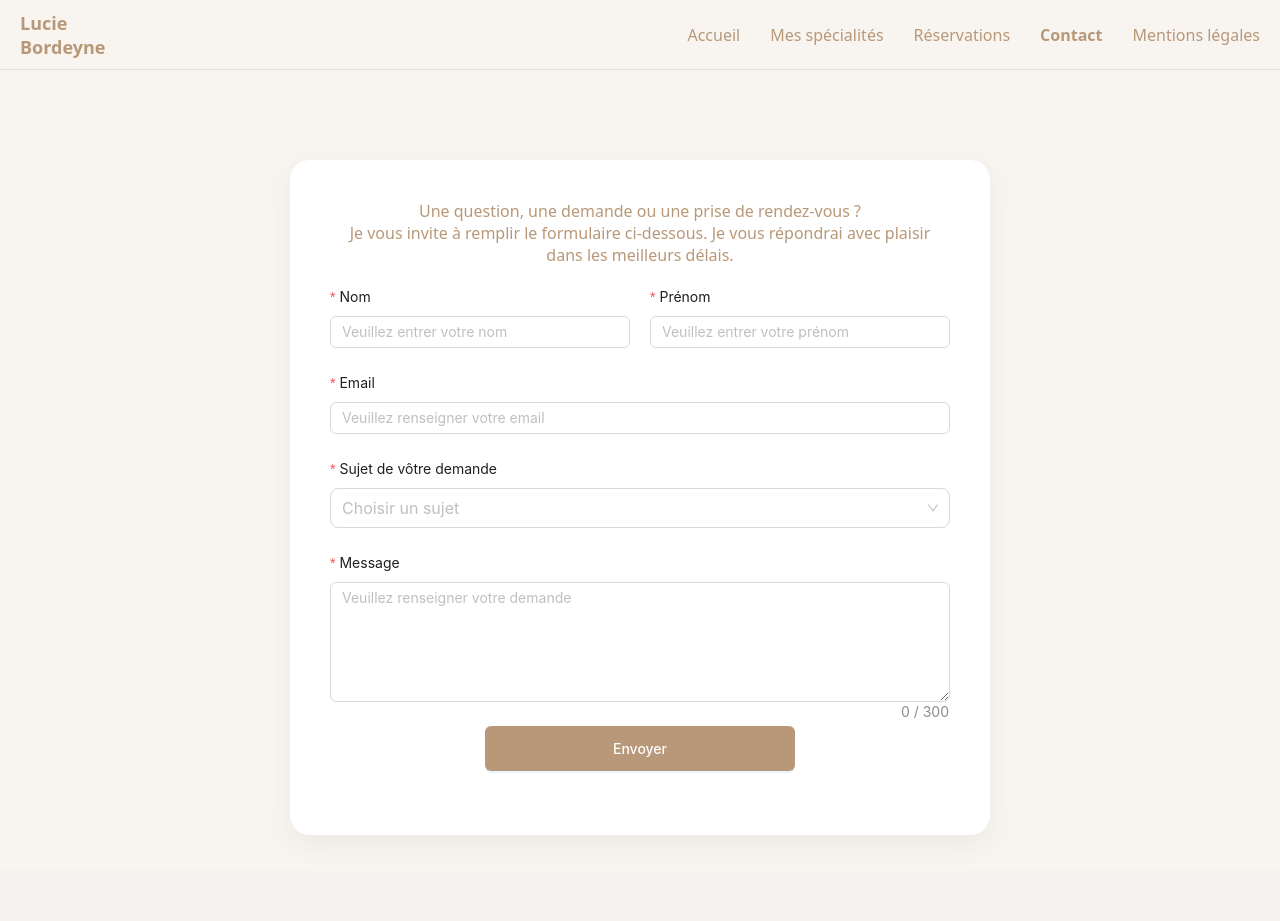
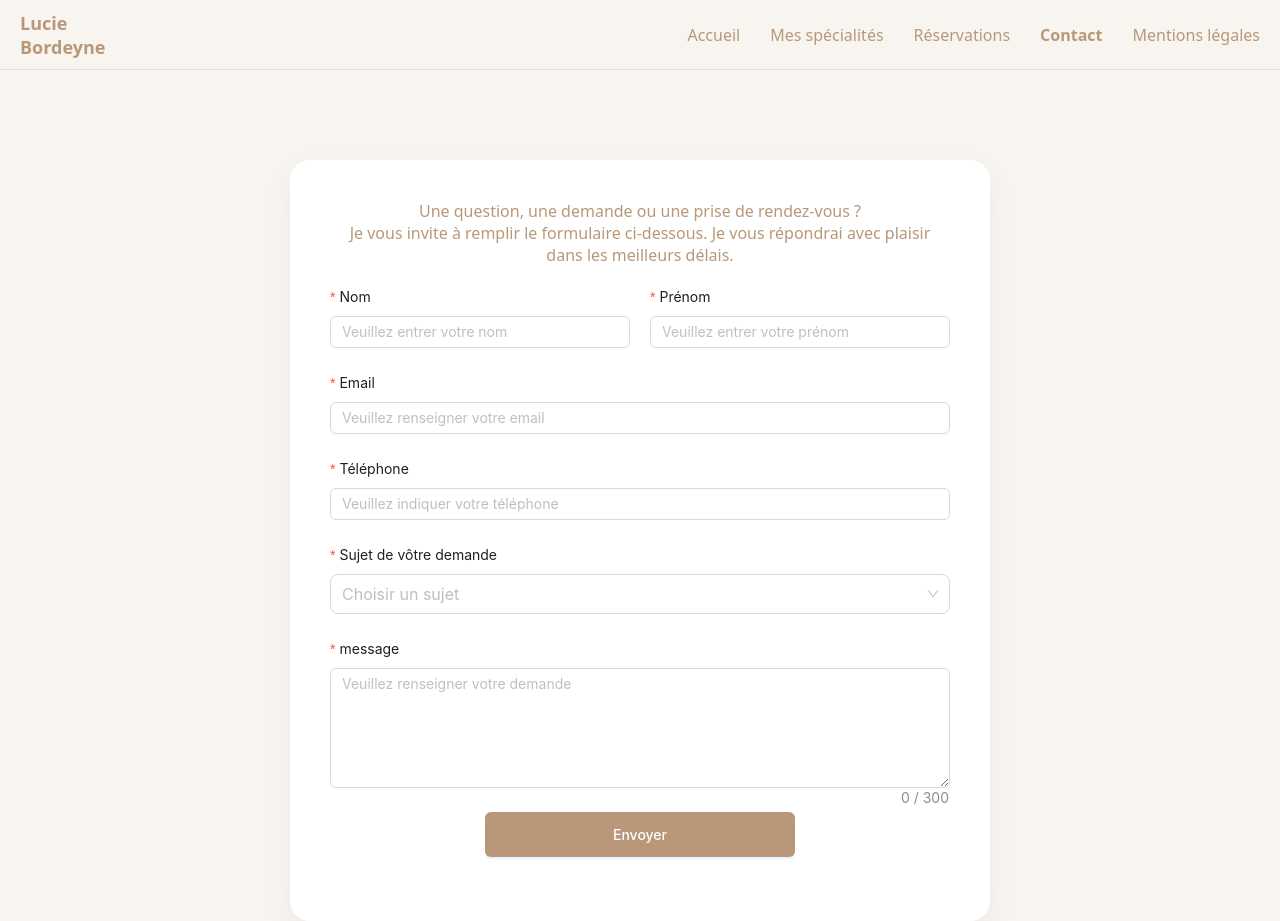
Before and after one commit to ArnaudLahaual/lucie_sophro, a React (Vite) app in the folder frontend/: page /contact in a window 1280 px wide. Before the commit the page ends 870 px from the top, so only its background shows below. Built offline with nearby package versions, Linux system fonts and the light colour scheme.

Commit message:
requête du back récupérée par le front success

```diff
--- a/frontend/package.json
+++ b/frontend/package.json
@@ -12,6 +12,7 @@
   "dependencies": {
     "@reduxjs/toolkit": "^2.11.2",
     "antd": "^5.29.3",
+    "notistack": "^3.0.2",
     "react": "^18.2.0",
     "react-dom": "^18.2.0",
     "react-redux": "^9.2.0",
--- /dev/null
+++ b/frontend/src/api/axiosconfig.ts
@@ -0,0 +1,34 @@
+import axios from "axios";
+
+const axiosInstance = axios.create({
+  baseURL: "http://127.0.0.1:8000/api",
+  headers: {
+    "Content-Type": "application/json",
+    Accept: "application/json",
+  },
+  timeout: 5000,
+});
+
+//ça part dans toutes les requpetes envoyées
+axiosInstance.interceptors.request.use(
+  (config) => {
+    const token = localStorage.getItem("token");
+
+    if (token) {
+      config.headers.Authorization = `Bearer ${token}`;
+    }
+    return config;
+  },
+  (error) => Promise.reject(error),
+);
+
+//intercepte toutes les erreurs
+axiosInstance.interceptors.response.use(
+  (response) => response,
+  (error) => {
+    console.error("API Error:", error.response || error.message);
+    return Promise.reject(error);
+  },
+);
+
+export default axiosInstance;
--- a/frontend/src/pages/Contact/Contact.tsx
+++ b/frontend/src/pages/Contact/Contact.tsx
@@ -1,12 +1,26 @@
 import { Form, Input, Select, Button } from "antd";
 import "./Contact.css";
+import axiosInstance from "../../api/axiosconfig";
+// import { useSnackbar } from "notistack";
 
 export function Contact() {
+  //   const navigate = useNavigate();
   const [form] = Form.useForm();
+//   const { enqueueSnackbar } = useSnackbar();
 
   const handleValidateForm = (values: any) => {
-    console.log("data du formulaire:", values);
-    form.resetFields();
+    console.log("values:", values);
+
+    axiosInstance
+      .post("/contact", values)
+      .then((resp) => {
+        console.log(resp);
+        // enqueueSnackbar("Message envoyé avec succès !", {
+        //   variant: "success",
+        // });
+        form.resetFields();
+      })
+      .catch(() => {});
   };
 
   const subjectOptions = [
@@ -58,6 +72,17 @@ export function Contact() {
           </Form.Item>
 
           <Form.Item
+            label="Téléphone"
+            name="phone"
+            rules={[
+              { required: true, message: "Numéro obligatoire" },
+              { pattern: /^[0-9+ ]+$/, message: "Numéro invalide" },
+            ]}
+          >
+            <Input type="tel" placeholder="Veuillez indiquer votre téléphone" />
+          </Form.Item>
+
+          <Form.Item
             label="Sujet de vôtre demande"
             name="subject"
             rules={[{ required: true, message: "Choisissez un sujet" }]}
@@ -71,7 +96,7 @@ export function Contact() {
 
           <Form.Item
             name="message"
-            label="Message"
+            label="message"
             rules={[
               { required: true, message: "Veuillez renseigner votre demande" },
             ]}
--- a/frontend/src/store/store.ts
+++ b/frontend/src/store/store.ts
@@ -1,5 +1,12 @@
-import { configureStore } from "@reduxjs/toolkit";
+import { configureStore, createSlice } from "@reduxjs/toolkit";
 
+const testSlice = createSlice({
+  name: "test",
+  initialState: {},
+  reducers: {},
+});
 export const store = configureStore({
-  reducer: {},
+  reducer: {
+    test: testSlice.reducer,
+  },
 });
```
Also changed, not shown: 1 other file (tests, documents, lock files or other folders).
